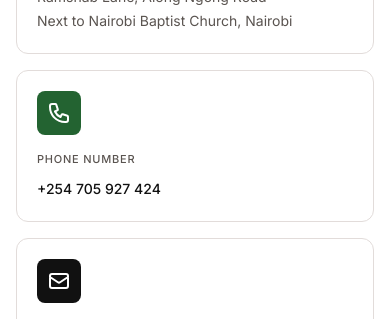
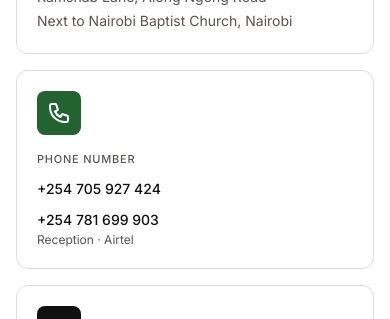
Before and after one commit to Ochieng23/upia_app, a Next.js app: page /contact in a window 390 px wide. Shown: the part 646-965 px from the top of the page. Built offline with nearby package versions, Linux system fonts and the light colour scheme; no server answers.

Commit message:
feat(contact): add Airtel reception number 0781 699 903
Shown on the contact page phone card and the homepage location section.

Co-Authored-By: Claude Opus 5.5 <noreply@anthropic.com>

```diff
--- a/src/app/(ui)/contact/page.jsx
+++ b/src/app/(ui)/contact/page.jsx
@@ -24,8 +24,10 @@ const contactInfo = [
       </svg>
     ),
     label: 'Phone Number',
-    value: '+254 705 927 424',
-    href: 'tel:+254705927424',
+    links: [
+      { value: '+254 705 927 424', href: 'tel:+254705927424' },
+      { value: '+254 781 699 903', href: 'tel:+254781699903', note: 'Reception · Airtel' },
+    ],
     iconBg: 'bg-[#236331]',
   },
   {
@@ -134,7 +136,18 @@ export default function Contact() {
                   {item.icon}
                 </div>
                 <h3 className="text-[11px] font-medium uppercase tracking-[0.07em] text-[#5A5450] mb-2">{item.label}</h3>
-                {item.href ? (
+                {item.links ? (
+                  <ul className="space-y-1.5">
+                    {item.links.map((l) => (
+                      <li key={l.href}>
+                        <a href={l.href} className="text-sm font-medium text-[#111111] hover:text-[#C25757] transition-colors">
+                          {l.value}
+                        </a>
+                        {l.note && <span className="block text-xs text-[#5A5450]">{l.note}</span>}
+                      </li>
+                    ))}
+                  </ul>
+                ) : item.href ? (
                   <a href={item.href} className="text-sm font-medium text-[#111111] hover:text-[#C25757] transition-colors">
                     {item.value}
                   </a>
--- a/src/components/location.jsx
+++ b/src/components/location.jsx
@@ -18,6 +18,7 @@ const infoCells = [
     label: 'Contact',
     links: [
       { href: 'tel:+254705927424', label: '+254 705 927 424' },
+      { href: 'tel:+254781699903', label: '+254 781 699 903 (Reception, Airtel)' },
       { href: 'mailto:info@upiaparty.com', label: 'info@upiaparty.com' },
     ],
   },
```
